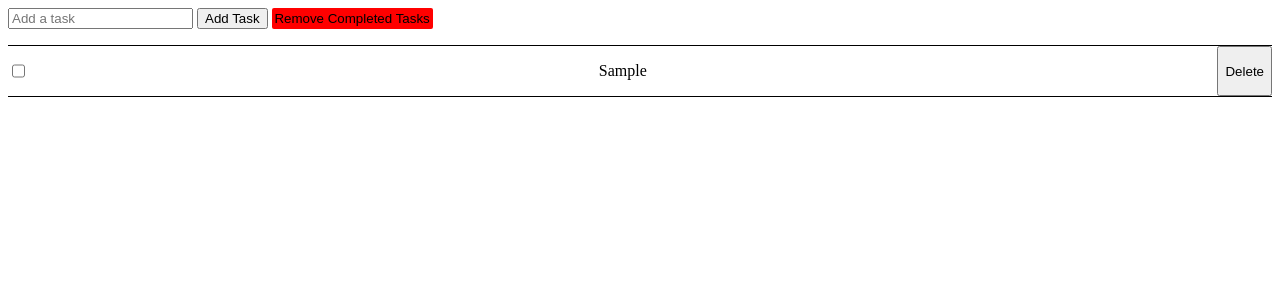
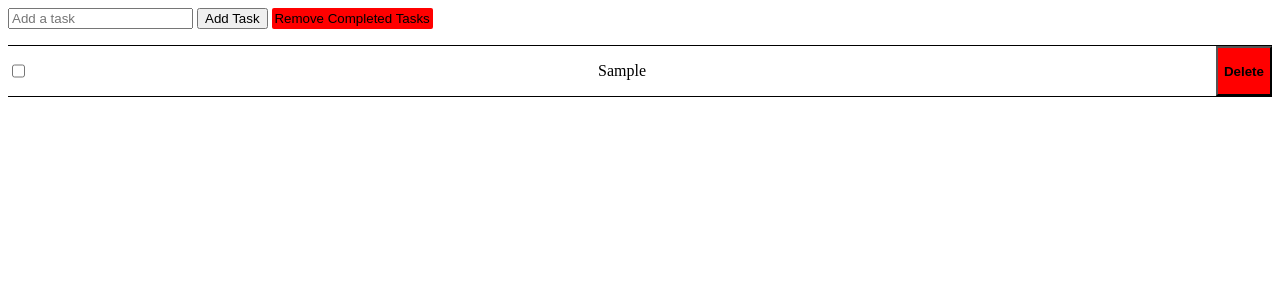
Before and after one commit to gtstarnes/SvelteTodo, a SvelteKit app: page / in a window 1280 px wide. Both pictures are taken after typing "Sample" into the empty fields and a click on the button "Add Task". Shown: the top 300 px of the page. Built offline with nearby package versions, Linux system fonts and the light colour scheme.

Commit message:
added color and font weight to delete button; text color to task

```diff
--- a/src/components/task.svelte
+++ b/src/components/task.svelte
@@ -15,6 +15,7 @@
 <style>
     .checked {
         text-decoration: line-through;
+        color: grey;
     }
     .task {
         display: flex;
@@ -26,5 +27,7 @@
     }
     button {
         cursor: pointer;
+        background-color: red;
+        font-weight: bold;
     }
 </style>
```
